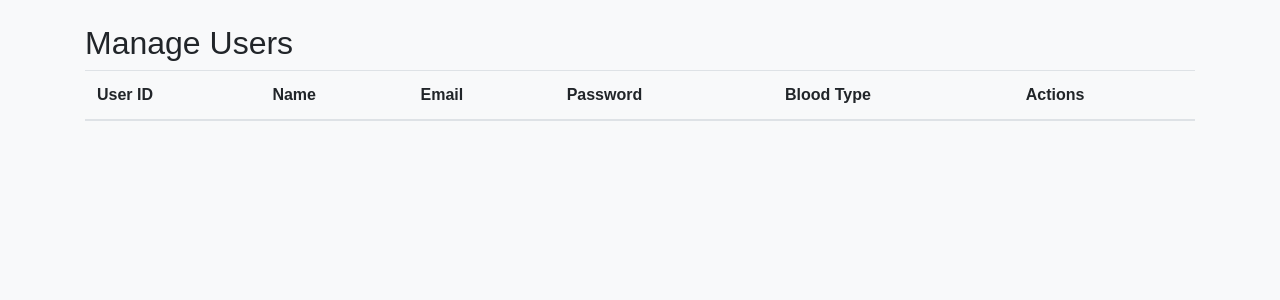
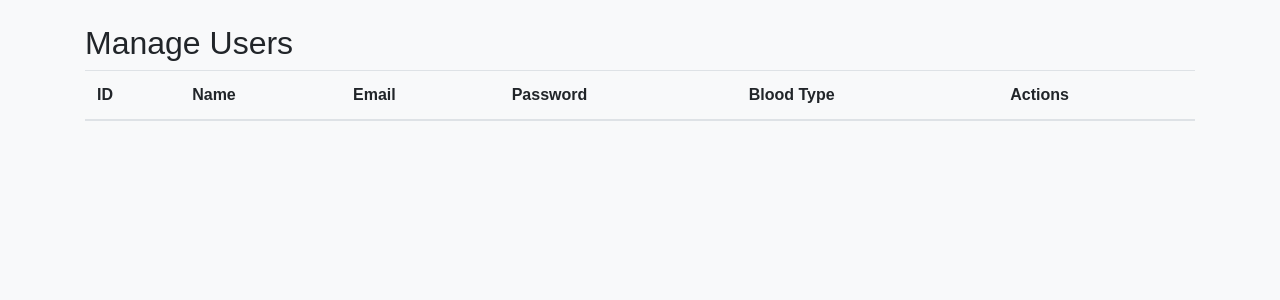
Before and after one commit to Kenil-08/Blood-Donation-System, a PHP site: page /Blood-Donation-System/Admin_Dashboard.php in a window 1280 px wide. Shown: the part 56-356 px from the top of the page. Run offline with PHP 8.4, Linux system fonts and the light colour scheme; data that the repository does not hold is empty; some libraries are stand-ins or nearby versions.

Commit message:
Minor Change.

```diff
--- a/Admin_Dashboard.php
+++ b/Admin_Dashboard.php
@@ -48,7 +48,7 @@
         <table class="table">
             <thead>
                 <tr>
-                    <th>User ID</th>
+                    <th>ID</th>
                     <th>Name</th>
                     <th>Email</th>
                     <th>Password</th>
```
